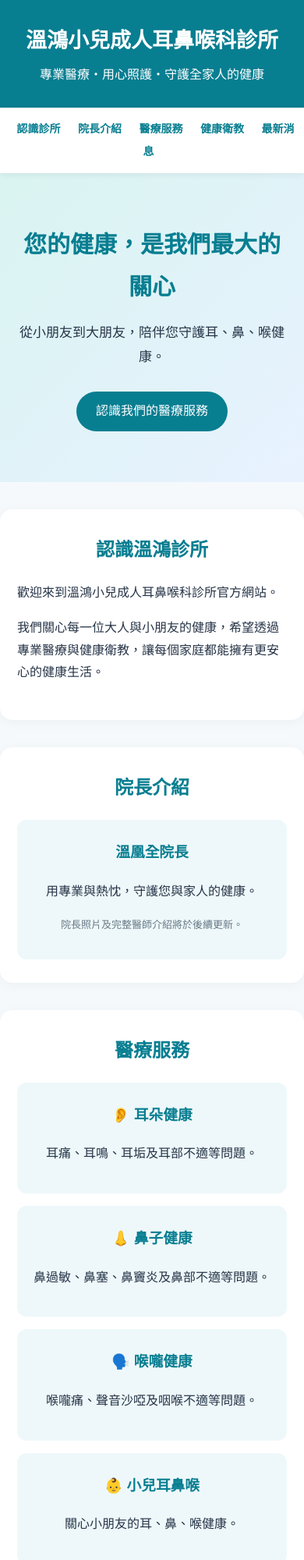
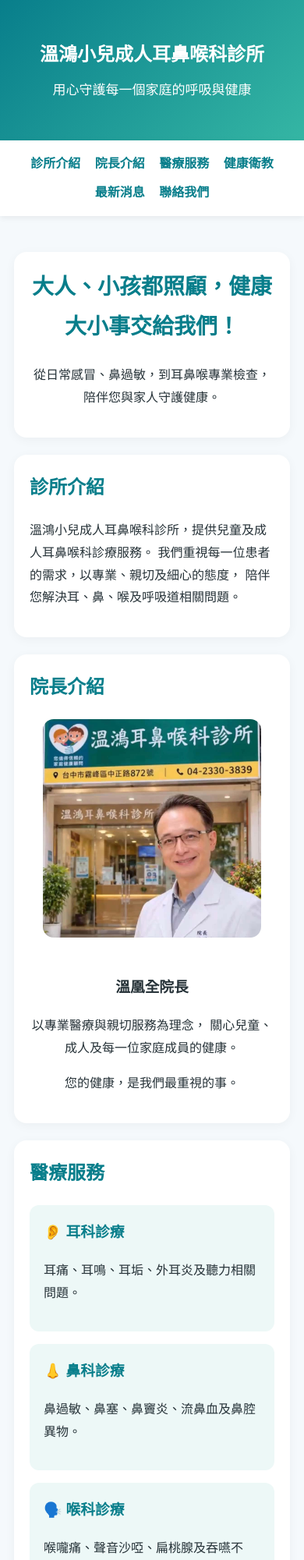
Before and after one commit to fet0930058939-cpu/wenhong-ent-clinic, a plain HTML site: page index.html in a window 390 px wide. Shown: the top 2000 px of the page at 78% size. Drawn offline with Linux system fonts and the light colour scheme.

Commit message:
Update index.html

```diff
--- a/index.html
+++ b/index.html
@@ -1,121 +1,206 @@
 
 <!DOCTYPE html>
-<html lang="zh-TW">
+<html lang="zh-Hant">
 <head>
   <meta charset="UTF-8">
   <meta name="viewport" content="width=device-width, initial-scale=1.0">
-<title>溫鴻小兒成人耳鼻喉科診所</title>
-<meta name="description" content="溫鴻小兒成人耳鼻喉科診所，關心您與家人的耳鼻喉健康。">
+  <meta name="description" content="溫鴻小兒成人耳鼻喉科診所，提供兒童及成人耳鼻喉科診療與健康照護。">
+  <title>溫鴻小兒成人耳鼻喉科診所｜溫凰全院長</title>
   <style>
-*{box-sizing:border-box}
-body{margin:0;font-family:Arial,"Noto Sans TC",sans-serif;color:#263447;background:#f5f9fc;line-height:1.8}
-header{background:#087e91;color:white;padding:28px 18px;text-align:center}
-header h1{font-size:27px;margin:0}
-header p{margin:5px 0 0}
-nav{background:white;padding:13px 8px;text-align:center;position:sticky;top:0;box-shadow:0 2px 8px #0001}
-nav a{color:#087e91;text-decoration:none;margin:0 9px;font-weight:bold;font-size:14px}
-.hero{background:linear-gradient(135deg,#d9f4f1,#e8f2ff);text-align:center;padding:65px 20px}
-.hero h2{font-size:30px;color:#087e91;margin:0 0 12px}
-.hero p{font-size:17px}
-.btn{display:inline-block;background:#087e91;color:white;padding:11px 25px;border-radius:30px;text-decoration:none;margin-top:12px}
-section{max-width:950px;margin:35px auto;padding:30px 22px;background:white;border-radius:16px;box-shadow:0 3px 15px #0000000a}
-h2.title{color:#087e91;text-align:center;margin-top:0}
-.cards{display:grid;grid-template-columns:repeat(auto-fit,minmax(210px,1fr));gap:16px}
-.card{background:#eef8fa;padding:20px;border-radius:12px;text-align:center}
-.card h3{color:#087e91;margin-top:5px}
-.notice{background:#fff8e8;padding:18px;border-radius:12px}
-footer{background:#075e70;color:white;text-align:center;padding:28px 15px}
-.small{font-size:13px;color:#687985}
+    * { box-sizing: border-box; }
+    body {
+      margin: 0;
+      font-family: "Noto Sans TC", "Microsoft JhengHei", sans-serif;
+      color: #263238;
+      background: #f5f9fc;
+      line-height: 1.8;
+    }
+    header {
+      background: linear-gradient(135deg, #087e8b, #35b6a4);
+      color: white;
+      text-align: center;
+      padding: 48px 20px;
+    }
+    header h1 { font-size: 30px; margin: 0 0 10px; }
+    header p { margin: 0; font-size: 17px; }
+    nav {
+      background: white;
+      padding: 12px;
+      text-align: center;
+      position: sticky;
+      top: 0;
+      box-shadow: 0 2px 8px #00000012;
+      z-index: 10;
+    }
+    nav a {
+      color: #087e8b;
+      text-decoration: none;
+      margin: 0 12px;
+      font-weight: bold;
+    }
+    main { max-width: 1050px; margin: auto; padding: 24px 18px; }
+    section {
+      background: white;
+      padding: 28px;
+      margin: 22px 0;
+      border-radius: 16px;
+      box-shadow: 0 3px 14px #0000000b;
+    }
+    h2 { color: #087e8b; margin-top: 0; }
+    .hero { text-align: center; }
+    .hero h2 { font-size: 28px; }
+    .doctor {
+      display: flex;
+      align-items: center;
+      gap: 28px;
+      flex-wrap: wrap;
+    }
+    .doctor img {
+      width: 280px;
+      max-width: 100%;
+      border-radius: 14px;
+      object-fit: cover;
+    }
+    .services {
+      display: grid;
+      grid-template-columns: repeat(auto-fit, minmax(190px, 1fr));
+      gap: 16px;
+    }
+    .service {
+      background: #edf8f7;
+      padding: 18px;
+      border-radius: 12px;
+    }
+    .service h3 { color: #087e8b; margin-top: 0; }
+    .contact a {
+      color: #087e8b;
+      font-weight: bold;
+    }
+    footer {
+      text-align: center;
+      padding: 25px;
+      background: #087e8b;
+      color: white;
+    }
+    @media (max-width: 600px) {
+      header h1 { font-size: 24px; }
+      nav a { display: inline-block; margin: 4px 7px; }
+      section { padding: 20px; }
+      .doctor { justify-content: center; text-align: center; }
+    }
   </style>
 </head>
 <body>
 
 <header>
   <h1>溫鴻小兒成人耳鼻喉科診所</h1>
-<p>專業醫療・用心照護・守護全家人的健康</p>
+  <p>用心守護每一個家庭的呼吸與健康</p>
 </header>
 
 <nav>
-<a href="#about">認識診所</a>
+  <a href="#about">診所介紹</a>
   <a href="#doctor">院長介紹</a>
-<a href="#service">醫療服務</a>
+  <a href="#services">醫療服務</a>
   <a href="#health">健康衛教</a>
   <a href="#news">最新消息</a>
+  <a href="#contact">聯絡我們</a>
 </nav>
 
-<div class="hero">
-<h2>您的健康，是我們最大的關心</h2>
-<p>從小朋友到大朋友，陪伴您守護耳、鼻、喉健康。</p>
-<a class="btn" href="#service">認識我們的醫療服務</a>
-</div>
+<main>
+  <section class="hero">
+    <h2>大人、小孩都照顧，健康大小事交給我們！</h2>
+    <p>從日常感冒、鼻過敏，到耳鼻喉專業檢查，陪伴您與家人守護健康。</p>
+  </section>
 
   <section id="about">
-<h2 class="title">認識溫鴻診所</h2>
-<p>歡迎來到溫鴻小兒成人耳鼻喉科診所官方網站。</p>
-<p>我們關心每一位大人與小朋友的健康，希望透過專業醫療與健康衛教，讓每個家庭都能擁有更安心的健康生活。</p>
+    <h2>診所介紹</h2>
+    <p>
+      溫鴻小兒成人耳鼻喉科診所，提供兒童及成人耳鼻喉科診療服務。
+      我們重視每一位患者的需求，以專業、親切及細心的態度，
+      陪伴您解決耳、鼻、喉及呼吸道相關問題。
+    </p>
   </section>
 
   <section id="doctor">
-<h2 class="title">院長介紹</h2>
-<div class="card">
+    <h2>院長介紹</h2>
+    <div class="doctor">
+      <img src="IMG_5671.jpeg" alt="溫凰全院長與診所照片">
+      <div>
         <h3>溫凰全院長</h3>
-<p>用專業與熱忱，守護您與家人的健康。</p>
-<p class="small">院長照片及完整醫師介紹將於後續更新。</p>
+        <p>
+          以專業醫療與親切服務為理念，
+          關心兒童、成人及每一位家庭成員的健康。
+        </p>
+        <p>您的健康，是我們最重視的事。</p>
+      </div>
     </div>
   </section>
 
-<section id="service">
-<h2 class="title">醫療服務</h2>
-<div class="cards">
-<div class="card">
-<h3>👂 耳朵健康</h3>
-<p>耳痛、耳鳴、耳垢及耳部不適等問題。</p>
+  <section id="services">
+    <h2>醫療服務</h2>
+    <div class="services">
+      <div class="service">
+        <h3>👂 耳科診療</h3>
+        <p>耳痛、耳鳴、耳垢、外耳炎及聽力相關問題。</p>
       </div>
-<div class="card">
-<h3>👃 鼻子健康</h3>
-<p>鼻過敏、鼻塞、鼻竇炎及鼻部不適等問題。</p>
+      <div class="service">
+        <h3>👃 鼻科診療</h3>
+        <p>鼻過敏、鼻塞、鼻竇炎、流鼻血及鼻腔異物。</p>
       </div>
-<div class="card">
-<h3>🗣️ 喉嚨健康</h3>
-<p>喉嚨痛、聲音沙啞及咽喉不適等問題。</p>
+      <div class="service">
+        <h3>🗣️ 喉科診療</h3>
+        <p>喉嚨痛、聲音沙啞、扁桃腺及吞嚥不適。</p>
       </div>
-<div class="card">
-<h3>👶 小兒耳鼻喉</h3>
-<p>關心小朋友的耳、鼻、喉健康。</p>
+      <div class="service">
+        <h3>🧒 小兒耳鼻喉</h3>
+        <p>兒童感冒、中耳炎、鼻過敏及呼吸道問題。</p>
+      </div>
+      <div class="service">
+        <h3>🩺 成人健康照護</h3>
+        <p>成人感冒、耳鼻喉疾病及相關健康諮詢。</p>
+      </div>
+      <div class="service">
+        <h3>💉 預防保健</h3>
+        <p>疫苗接種及相關預防保健服務，依診所公告為準。</p>
       </div>
     </div>
   </section>
 
   <section id="health">
-<h2 class="title">健康衛教專區</h2>
-<div class="card">
-<h3>健康知識，輕鬆學習</h3>
-<p>未來將陸續整理診所 Facebook 衛教文章、AI 趣味漫畫及健康資訊。</p>
-<p class="small">讓醫療知識更容易理解，也更貼近生活。</p>
-</div>
+    <h2>健康衛教</h2>
+    <p>正確的健康知識，是守護健康的第一步。</p>
+    <ul>
+      <li>不要自行使用棉花棒深入耳道清潔。</li>
+      <li>鼻塞、鼻過敏持續不適，應尋求專業評估。</li>
+      <li>喉嚨異物感或聲音沙啞持續時，應接受檢查。</li>
+      <li>兒童鼻腔或耳道異物，切勿自行挖取。</li>
+    </ul>
   </section>
 
   <section id="news">
-<h2 class="title">最新消息</h2>
-<div class="notice">
-<p>📢 歡迎來到溫鴻耳鼻喉科診所官方網站！</p>
-<p>未來將在此發布門診公告、疫苗資訊及最新衛教消息。</p>
-</div>
+    <h2>最新消息</h2>
+    <p>診所最新門診時間、疫苗資訊及健康活動，將陸續在此更新。</p>
+    <p>也歡迎關注診所 Facebook 粉絲專頁，掌握最新公告。</p>
+    <p>
+      <a href="https://www.facebook.com/profile.php?id=100063965763822"
+         target="_blank" rel="noopener">
+        前往診所 Facebook 粉絲專頁
+      </a>
+    </p>
   </section>
 
-<section>
-<h2 class="title">聯絡我們</h2>
-<p style="text-align:center">歡迎透過 Facebook 了解診所最新消息。</p>
-<p style="text-align:center">
-<a class="btn" href="https://www.facebook.com/profile.php?id=100063965763822" target="_blank" rel="noopener">前往 Facebook 粉絲專頁</a>
-</p>
-<p class="small" style="text-align:center">診所地址、電話及門診時間將於確認後補上。</p>
+  <section id="contact" class="contact">
+    <h2>聯絡我們</h2>
+    <p>診所名稱：溫鴻小兒成人耳鼻喉科診所</p>
+    <p>院長：溫凰全</p>
+    <p>地址及電話：請以診所確認後的正式資料為準。</p>
+    <p>門診時間：請以診所最新公告為準。</p>
   </section>
+</main>
 
 <footer>
-<strong>溫鴻小兒成人耳鼻喉科診所</strong>
+  <p>溫鴻小兒成人耳鼻喉科診所</p>
   <p>關心您的身心健康 ❤️</p>
-<p class="small" style="color:#d7eeee">© 溫鴻耳鼻喉科診所 All Rights Reserved.</p>
 </footer>
 
 </body>
```
Lines whose indentation alone changed are shown as unchanged.
